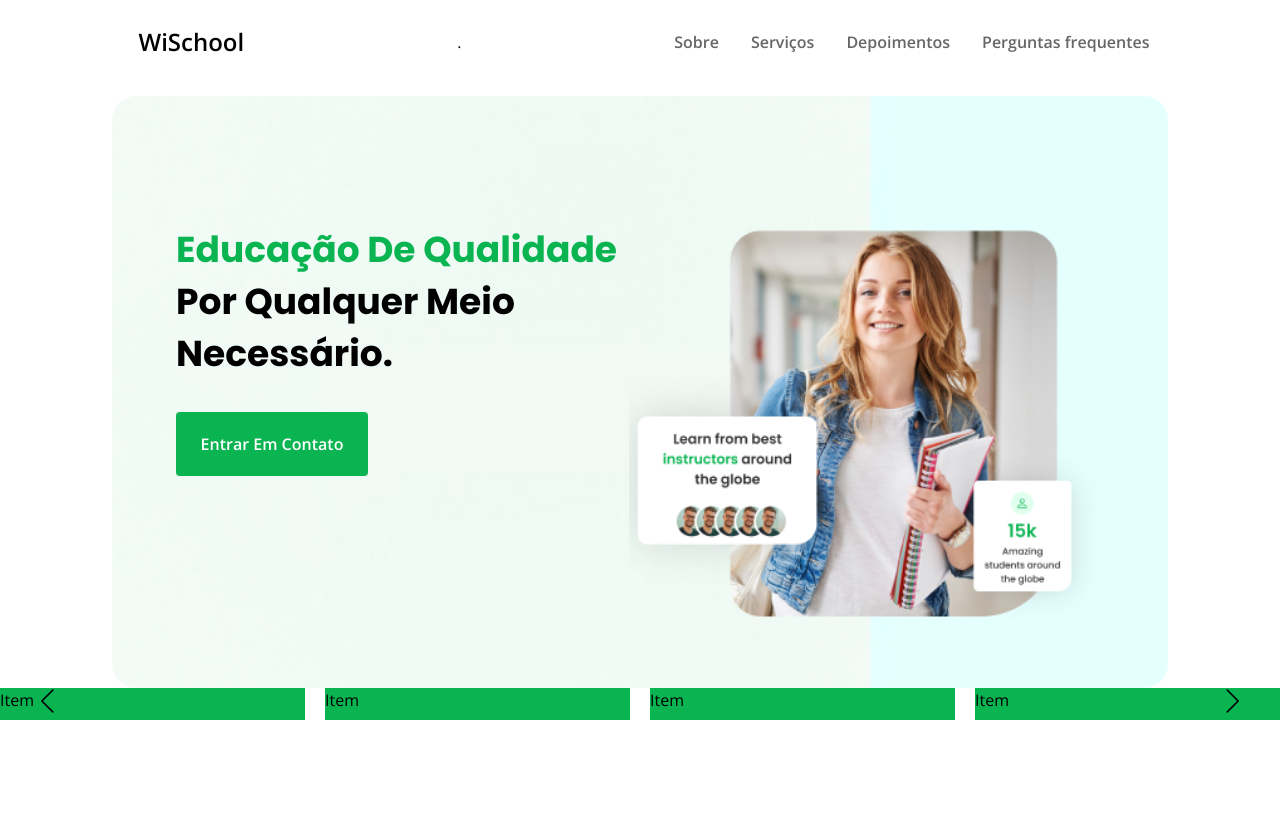
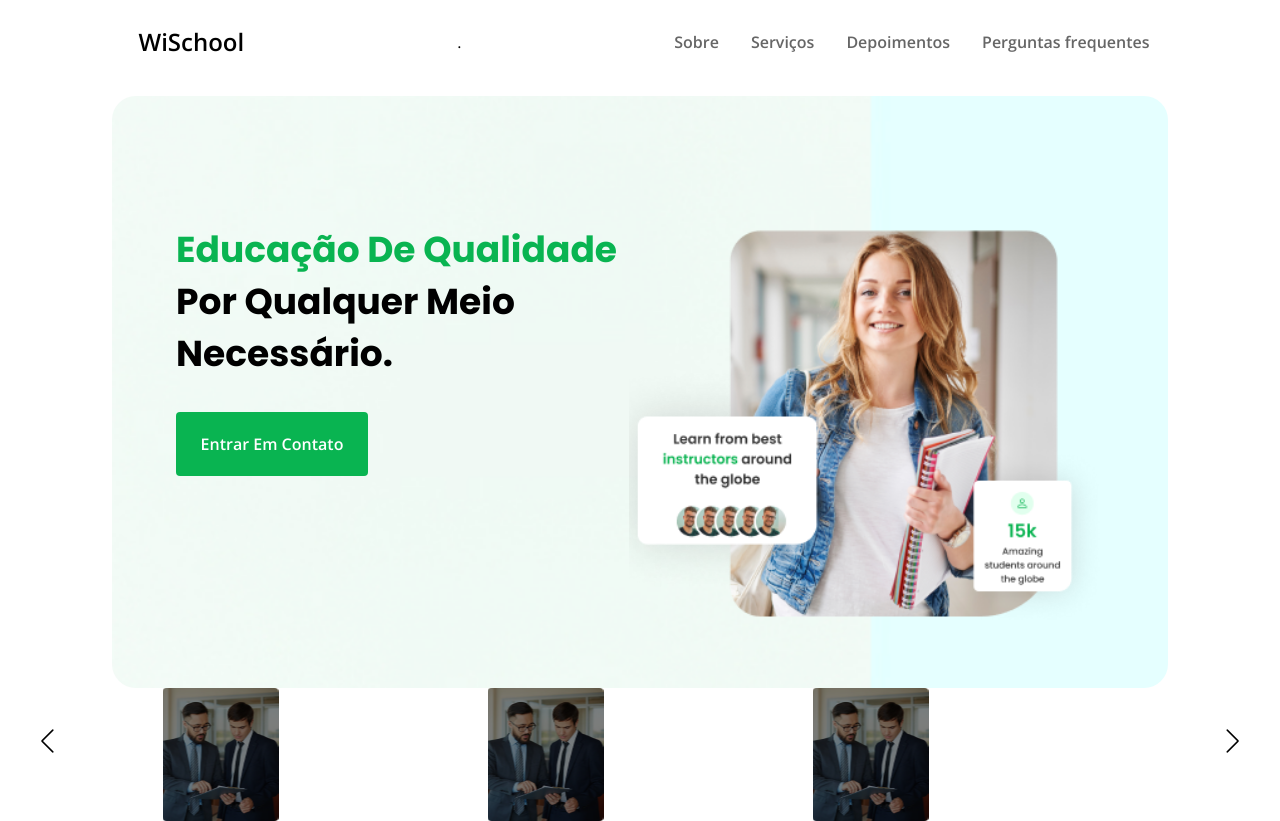
Before and after one commit to ItamarJoire/saint-helena, a React (Vite) app: page / in a window 1280 px wide. Before the commit the page ends 800 px from the top, so only its background shows below. Built offline with nearby package versions, Linux system fonts and the light colour scheme.

Commit message:
Carousel

```diff
--- a/src/components/Carousel.jsx
+++ b/src/components/Carousel.jsx
@@ -1,10 +1,12 @@
 import React, { useState, useEffect } from 'react';
 import { Swiper, SwiperSlide } from 'swiper/react';
-import { Navigation, Autoplay, Pagination } from 'swiper/modules'
+import { Navigation, Autoplay } from 'swiper/modules'
 
 import 'swiper/css';
 import 'swiper/swiper-bundle.css';
 import 'swiper/css/navigation';
+
+import Img1 from '../assets/img-1.png'
 
 export function Carousel(){
   const [navigationEnabled, setNavigationEnabled] = useState(true);
@@ -38,29 +40,45 @@ export function Carousel(){
 
       className='mySwiper'
       spaceBetween={20}
-      slidesPerView={1}
+      slidesPerView={4}
       loop={true}
       autoplay={{ delay: 4000, disableOnInteraction: false }}
-      modules={[Navigation, Pagination, Autoplay ]}
+      centeredSlides={true}
+      modules={[Navigation, Autoplay ]}
       navigation={navigationEnabled ? true : false}
-      pagination={{ enabled: navigationEnabled ? false : true }}
+      // pagination={{ enabled: navigationEnabled ? false : true }}
       breakpoints={{
         640: { slidesPerView: 2 },
         768: { slidesPerView: 3 },
         1024:{ slidesPerView: 4 },
       }}
     >
-      <SwiperSlide><div className='h-8 bg-primary'>Item</div></SwiperSlide>
-      <SwiperSlide><div className='h-8 bg-primary'>Item</div></SwiperSlide>
-      <SwiperSlide><div className='h-8 bg-primary'>Item</div></SwiperSlide>
-      <SwiperSlide><div className='h-8 bg-primary'>Item</div></SwiperSlide>
-      <SwiperSlide><div className='h-8 bg-primary'>Item</div></SwiperSlide>
-      <SwiperSlide><div className='h-8 bg-primary'>Item</div></SwiperSlide>
-      <SwiperSlide><div className='h-8 bg-primary'>Item</div></SwiperSlide>
-      <SwiperSlide><div className='h-8 bg-primary'>Item</div></SwiperSlide>
-      <SwiperSlide><div className='h-8 bg-primary'>Item</div></SwiperSlide>
-      <SwiperSlide><div className='h-8 bg-primary'>Item</div></SwiperSlide>
-      <SwiperSlide><div className='h-8 bg-primary'>Item</div></SwiperSlide>
+      <SwiperSlide>
+        <div>
+          <img className='rounded' src={Img1} alt="" />
+        </div>
+      </SwiperSlide>
+      <SwiperSlide>
+        <div>
+          <img className='rounded' src={Img1} alt="" />
+        </div>
+      </SwiperSlide>
+      <SwiperSlide>
+        <div>
+          <img className='rounded' src={Img1} alt="" />
+        </div>
+      </SwiperSlide>
+      <SwiperSlide>
+        <div>
+          <img className='rounded' src={Img1} alt="" />
+        </div>
+      </SwiperSlide>
+      <SwiperSlide>
+        <div>
+          <img className='rounded' src={Img1} alt="" />
+        </div>
+      </SwiperSlide>
+
     </Swiper>
   );
 };
--- a/src/components/hero.jsx
+++ b/src/components/hero.jsx
@@ -6,9 +6,9 @@ export function Hero(){
   return(
     <Grid>
       <div className="bg-hero-pattern bg-no-repeat bg-center bg-cover mt-3 md:rounded-3xl">
-        <div className="py-16 md:flex md:px-16">
+        <div className="py-16 lg:flex lg:px-16">
           <div>
-            <h2 className="font-['Poppins'] font-bold text-3xl leading-10 capitalize w-full mt-16 md:-w-full md:text-4xl md:leading-[52px]"><span className="text-primary">Educação de qualidade</span> por qualquer meio necessário.</h2>
+            <h2 className="font-['Poppins'] font-bold text-3xl leading-10 capitalize max-w-[400px] mt-16 md:max-w-[500px] md:text-4xl md:leading-[52px]"><span className="text-primary">Educação de qualidade</span> por qualquer meio necessário.</h2>
 
             <div className="bg-primary flex items-center justify-center w-48 h-16 px-6 mt-8 rounded cursor-pointer hover:opacity-90">
               <a className="text-white font-semibold text-base capitalize" href="/">Entrar em contato</a>
--- a/src/containers/grid.jsx
+++ b/src/containers/grid.jsx
@@ -1,6 +1,6 @@
 export function Grid({children}){
   return(
-    <div className="mx-6 md:mx-28">
+    <div className="mx-6 md:mx-16 lg:mx-28">
       {children}
     </div>
   )
```
Also changed, not shown: src/assets/img-1.png (added).
